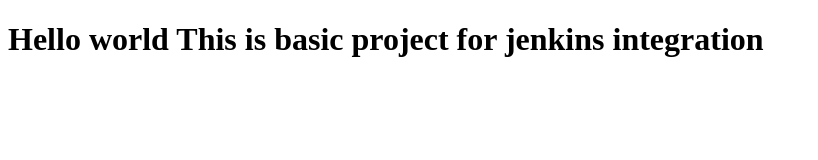
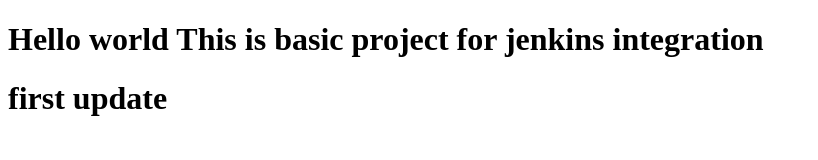
Before and after one commit to sathya1016/jenkins, a plain HTML site: page index.html in a window 1280 px wide. Shown: the whole page, without its empty margins (0-818 px from the left). Drawn offline with Linux system fonts and the light colour scheme.

Commit message:
first update using webhook

```diff
--- a/index.html
+++ b/index.html
@@ -8,5 +8,6 @@
   </head>
   <body>
     <h1>Hello world This is basic project for jenkins integration</h1>
+    <h1>first update<h1>
   </body>
 </html>
```
